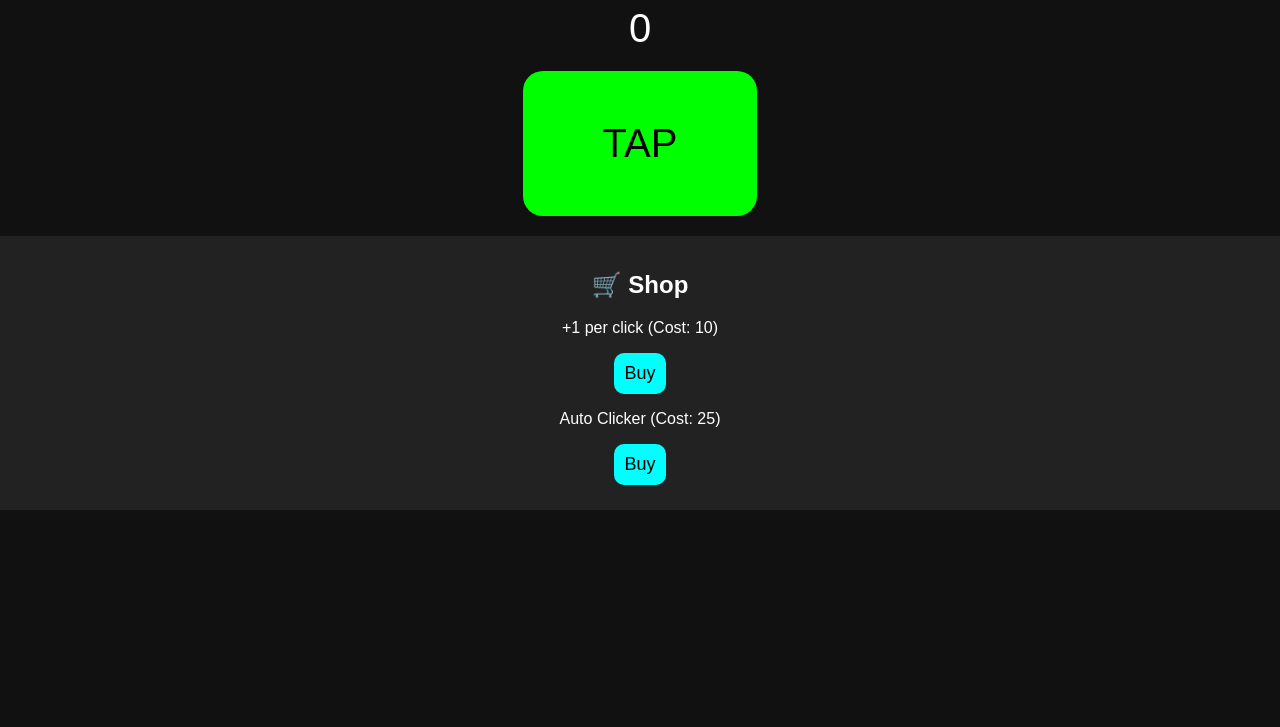
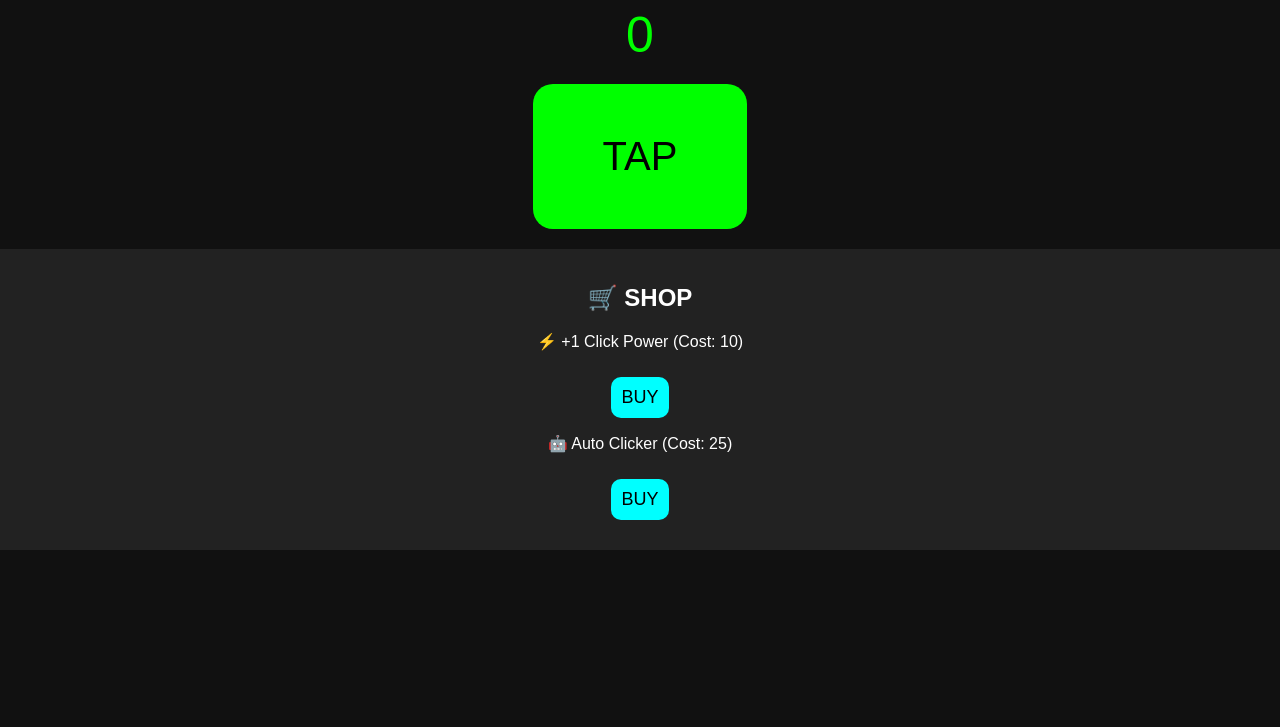
Before and after one commit to norivr12-rgb/nori-game-site, a plain HTML site: page clicker.html in a window 1280 px wide. Shown: the part 73-800 px from the top of the page. Drawn offline with Linux system fonts and the light colour scheme.

Commit message:
Refactor clicker game HTML and JavaScript logic

```diff
--- a/clicker.html
+++ b/clicker.html
@@ -2,7 +2,6 @@
 <html>
 <head>
   <title>Clicker Game</title>
-
   <meta name="viewport" content="width=device-width, initial-scale=1.0">
 
   <style>
@@ -16,16 +15,19 @@
 
     h1 {
       margin-top: 20px;
+      color: cyan;
+      text-shadow: 0 0 10px cyan;
     }
 
     #score {
-      font-size: 40px;
+      font-size: 50px;
       margin: 10px;
+      color: lime;
     }
 
     #clickBtn {
       font-size: 40px;
-      padding: 50px 80px;
+      padding: 50px 70px;
       border-radius: 20px;
       border: none;
       background: lime;
@@ -45,88 +47,96 @@
       margin-top: 20px;
     }
 
-    .item {
-      margin: 10px;
-    }
-
     button {
       font-size: 18px;
       padding: 10px;
+      margin-top: 10px;
       border-radius: 10px;
       border: none;
       background: cyan;
       color: black;
+    }
+
+    .item {
+      margin: 15px;
     }
   </style>
 </head>
 
 <body>
 
-  <h1>🔥 Clicker Game</h1>
+<h1>🔥 CLICKER GAME</h1>
+
 <div id="score">0</div>
 
-  <button id="clickBtn" onclick="click()">TAP</button>
+<button id="clickBtn" onclick="clicker()">TAP</button>
 
 <div class="shop">
-    <h2>🛒 Shop</h2>
+  <h2>🛒 SHOP</h2>
 
   <div class="item">
-      <p>+1 per click (Cost: <span id="costClick">10</span>)</p>
-      <button onclick="buyClick()">Buy</button>
+    <p>⚡ +1 Click Power (Cost: <span id="costPower">10</span>)</p>
+    <button onclick="buyPower()">BUY</button>
   </div>
 
   <div class="item">
-      <p>Auto Clicker (Cost: <span id="costAuto">25</span>)</p>
-      <button onclick="buyAuto()">Buy</button>
+    <p>🤖 Auto Clicker (Cost: <span id="costAuto">25</span>)</p>
+    <button onclick="buyAuto()">BUY</button>
   </div>
-
 </div>
 
 <script>
+
+// GAME STATE (IMPORTANT FIX)
 let score = 0;
 let clickPower = 1;
-
 let autoClickers = 0;
 
-    let costClick = 10;
+let costPower = 10;
 let costAuto = 25;
 
-    function update() {
-      document.getElementById("score").innerText = score;
-      document.getElementById("costClick").innerText = costClick;
-      document.getElementById("costAuto").innerText = costAuto;
-    }
-
-    function click() {
+// CLICK FUNCTION (FIXED)
+function clicker() {
   score += clickPower;
   update();
 }
 
-    function buyClick() {
-      if (score >= costClick) {
-        score -= costClick;
-        clickPower++;
-        costClick = Math.floor(costClick * 1.5);
+// SHOP 1
+function buyPower() {
+  if (score >= costPower) {
+    score -= costPower;
+    clickPower += 1;
+    costPower = Math.floor(costPower * 1.5);
     update();
   }
 }
 
+// SHOP 2
 function buyAuto() {
   if (score >= costAuto) {
     score -= costAuto;
-        autoClickers++;
+    autoClickers += 1;
     costAuto = Math.floor(costAuto * 1.7);
     update();
   }
 }
 
-    // auto click loop
+// AUTO CLICK SYSTEM
 setInterval(() => {
   score += autoClickers;
   update();
 }, 1000);
 
+// UPDATE UI (FIXED COUNTER)
+function update() {
+  document.getElementById("score").innerText = score;
+  document.getElementById("costPower").innerText = costPower;
+  document.getElementById("costAuto").innerText = costAuto;
+}
+
+// INITIAL LOAD
 update();
+
 </script>
 
 </body>
```
Lines whose indentation alone changed are shown as unchanged.
